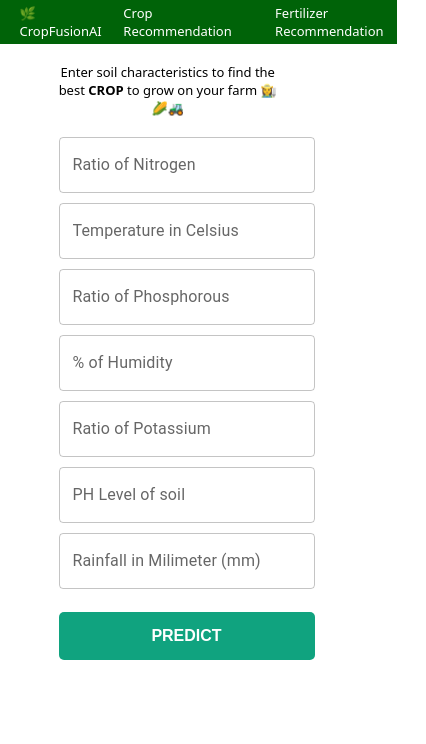
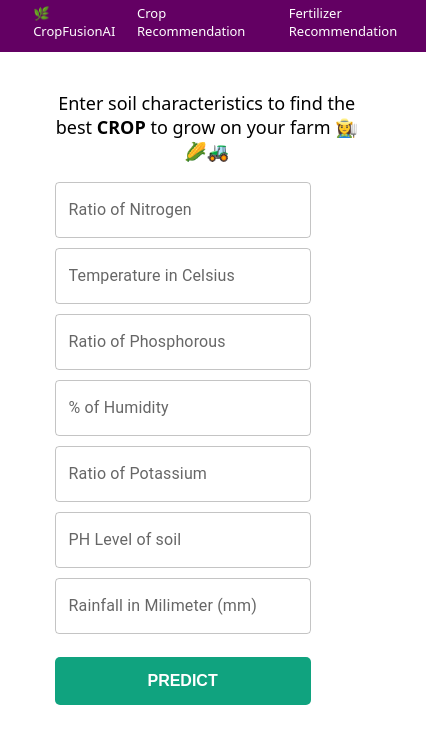
Before and after one commit to deepeshdm/CropFusionAI, a React (Create React App) app: page /crop in a window 390 px wide. Shown: the top 744 px of the page, 426 px wide, since content can reach past the window. Built offline with nearby package versions, Linux system fonts and the light colour scheme.

Commit message:
added phone responsive

```diff
--- a/src/components/crop/CropPage.css
+++ b/src/components/crop/CropPage.css
@@ -43,16 +43,16 @@ body {
 
 /*-----------------------------------------------------------*/
 
-/* CSS for width between 410p-780x */
-@media (320px <= width <= 760px) {
+  /* CSS for width between 320-415px */
+  @media ( 320px <= width <= 415px ) {
 
   .crop-p {
-    font-size: small;
+    font-size: large;
     text-align: center;
-    width: 60%;
+    width: 80%;
     margin: 0;
     margin-left: 13%;
-    margin-top: 5%;
+    margin-top: 10%;
   }
 
   .crop-container {
@@ -62,7 +62,7 @@ body {
     row-gap: 10px;
     margin-top: 5%;
     margin-bottom: 15%;
-    margin-left: 15%;
+    margin-left: 14%;
     width: min-content;
   }
 
--- a/src/components/header/Header.css
+++ b/src/components/header/Header.css
@@ -51,8 +51,8 @@
 
 /*-----------------------------------------------------------*/
 
-  /* CSS for width between 410p-780x */
-  @media ( 320px <= width <= 760px ) {
+  /* CSS for width between 320-415px */
+  @media ( 320px <= width <= 415px ) {
 
     /* Hide the Project option*/
     .project-header-option{
@@ -60,7 +60,7 @@
     }
 
     .header {
-      background-color: rgb(0, 99, 8);
+      background-color: rgb(99, 0, 99);
       width:min-content;
     }
 
@@ -74,10 +74,11 @@
     }
 
     .header{
-      padding-left: 5%;
-      padding-right: 20%;
-      padding-bottom: 1%;
+      padding-left: 8.5%;
+      padding-right: 24%;
+      padding-bottom: 3%;
       padding-top: 1%;
+      overflow-x: hidden;
     }
 
     .header li{
```
